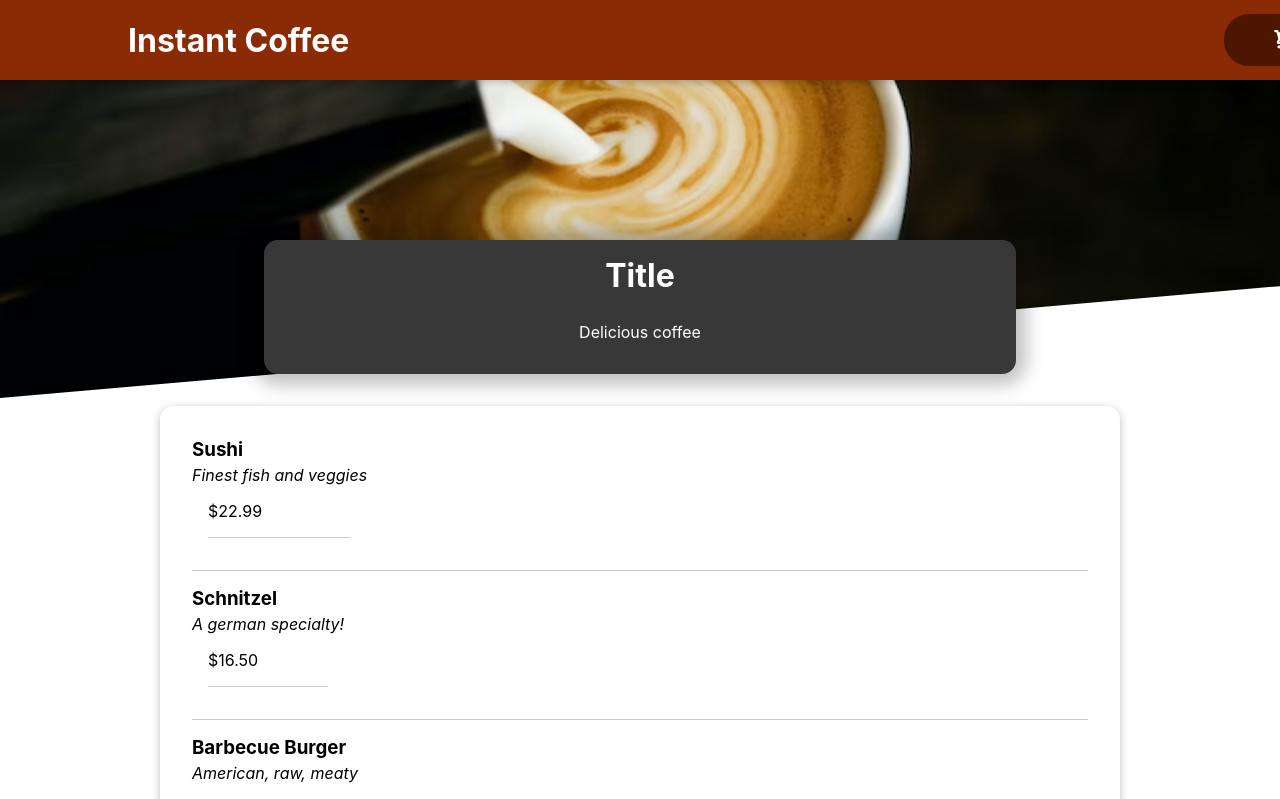
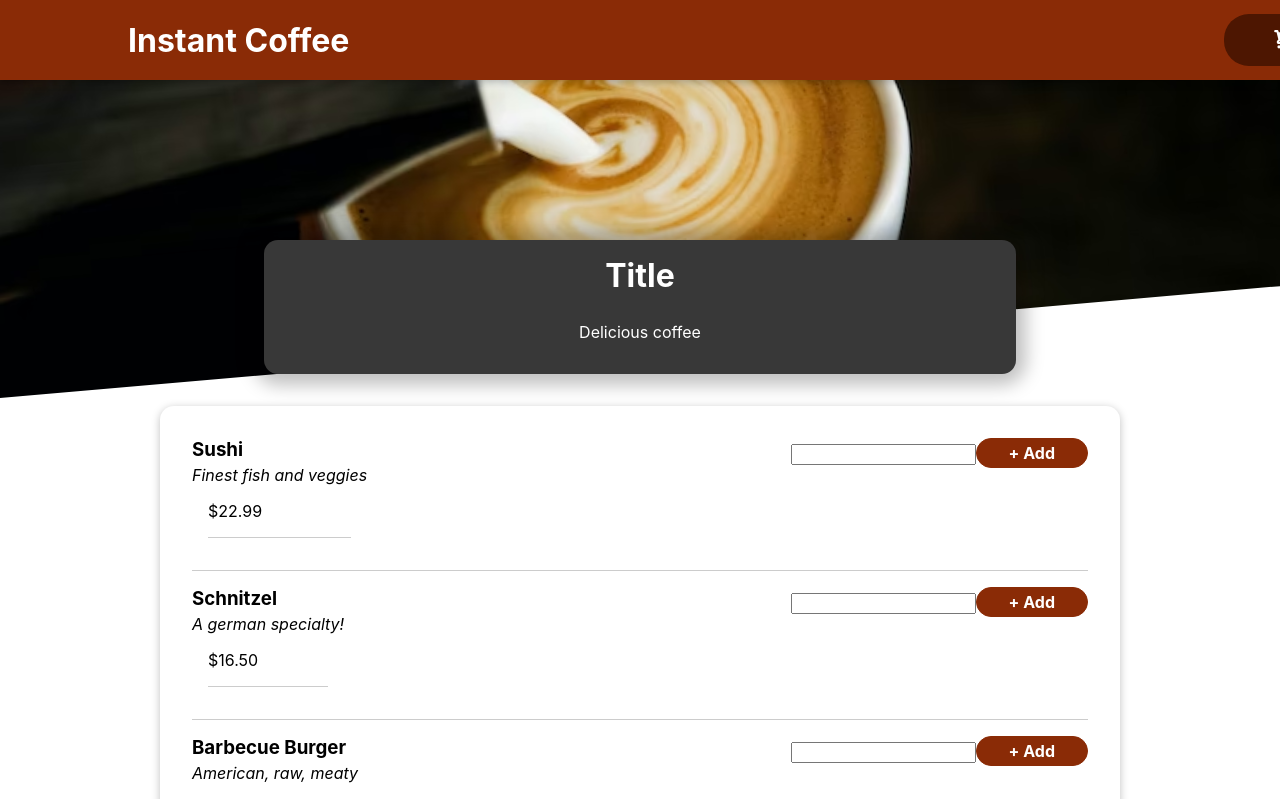
Before and after one commit to KonstantinaStrantzali/fronted-task, a React (Create React App) app in the folder card-game/: page / in a window 1280 px wide. Shown: the top 799 px of the page. Built offline with nearby package versions, Linux system fonts and the light colour scheme.

Commit message:
add button add and form in DrinkItem

```diff
--- a/card-game/src/components/DrinkItem/DrinkItem.js
+++ b/card-game/src/components/DrinkItem/DrinkItem.js
@@ -1,5 +1,6 @@
 import React from 'react'
 import classes from './DrinkItem.module.css'
+import DrinkItemForm from './DrinkItemForm'
 
 
 
@@ -14,6 +15,9 @@
         <div className={classes.description}>{props.description}</div>
         <div className={classes.drink}>{price}</div>
     </div>
+    <div>
+      <DrinkItemForm/>
+    </div>
  </li>
   )
 }
--- /dev/null
+++ b/card-game/src/components/DrinkItem/DrinkItemForm.js
@@ -0,0 +1,14 @@
+import React from 'react'
+import classes from './DrinkItemForm.module.css'
+
+
+function DrinkItemForm() {
+  return (
+    <form className={classes.form}>
+        <input></input>
+        <button> + Add</button>
+    </form>
+  )
+}
+
+export default DrinkItemForm
--- /dev/null
+++ b/card-game/src/components/DrinkItem/DrinkItemForm.module.css
@@ -0,0 +1,20 @@
+.form {
+    text-align: right;
+  }
+
+  .form button {
+    font: inherit;
+    cursor: pointer;
+    background-color: #8a2b06;
+    border: 1px solid #8a2b06;
+    color: white;
+    padding: 0.25rem 2rem;
+    border-radius: 20px;
+    font-weight: bold;
+  }
+
+  .form button:hover,
+  .form button:active {
+    background-color: #641e03;
+    border-color: #641e03;
+  }
```
